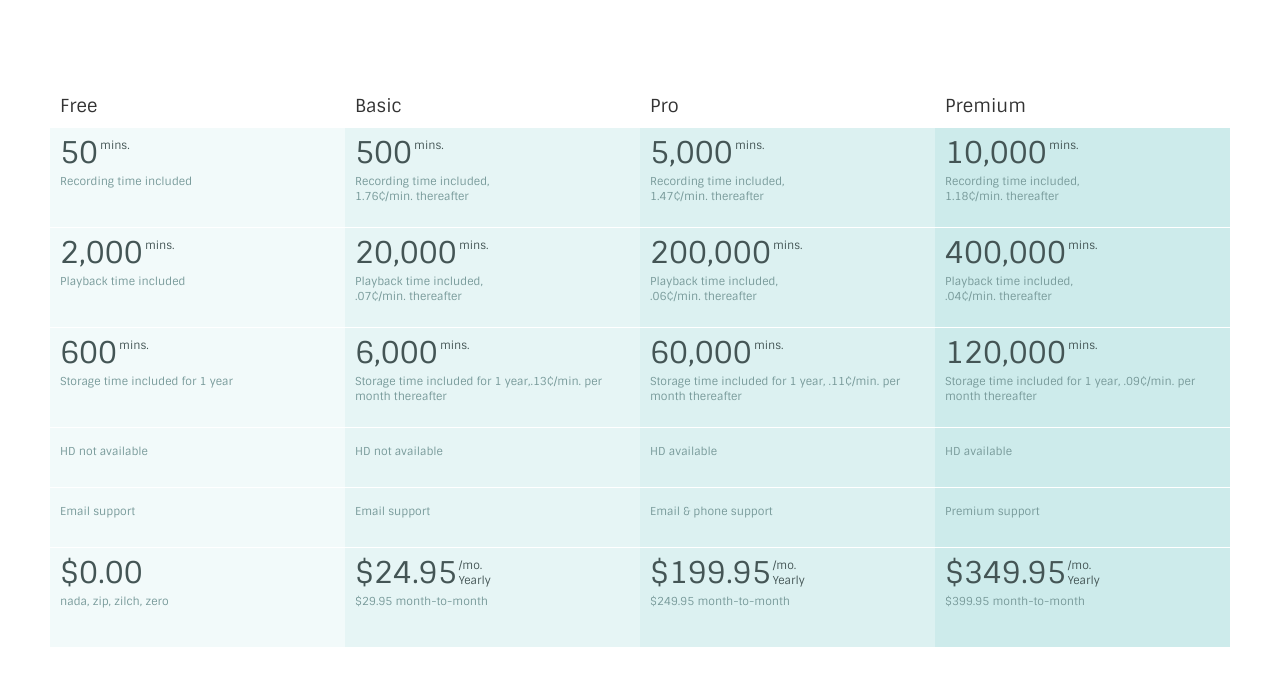
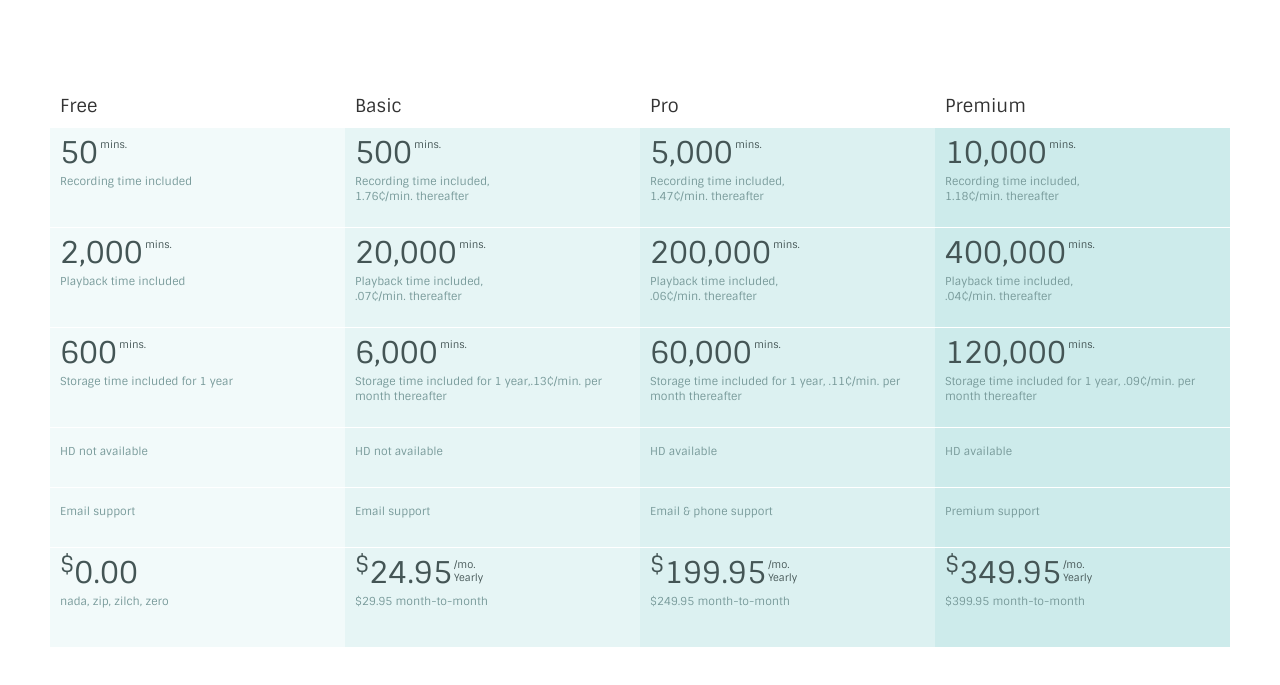
Before and after one commit to femmebot/WIP-zig-pricing, a plain HTML site: page index.html in a window 1280 px wide. Shown: the part 53-738 px from the top of the page. Drawn offline with nearby package versions, Linux system fonts and the light colour scheme; a web font is replaced by a local one.

Commit message:
styled blocks

```diff
--- a/css/pricing.css
+++ b/css/pricing.css
@@ -3,8 +3,8 @@
 .pricing .pricing-content { padding: 0; margin: 0; }
 .pricing .pricing-content h4 { padding: 40px 10px 0 10px; }
 .pricing .pricing-content p { font: 11px/15px 'Sintony', Helvetica, Arial, sans-serif; margin: 6px 0; color: #799; }
-.pricing .pricing-content div em { font: 30px/30px 'Sintony', Helvetica, Arial, sans-serif; font-style: normal; color: #455; float: left; display: block; margin: 0 2px 0 0; }
-.pricing .pricing-content .unit { font: 11px/15px 'Sintony', Helvetica, Arial, sans-serif; float: none; color: #455; display: block; min-height: 30px; }
+.pricing .pricing-content div em { font: 300 30px/30px 'Sintony', Helvetica, Arial, sans-serif; font-style: normal; color: #455; float: left; display: block; margin: 0 2px 0 0; }
+.pricing .pricing-content .unit { font: 10px/13px 'Sintony', Helvetica, Arial, sans-serif; float: none; color: #455; display: block; min-height: 30px; }
 
 /* Stylistic */
 .lt-aqua { background-color: #f2fafa; border-top: 1px solid #fff; padding: 10px 10px 15px 10px; min-height: 60px; }
--- a/index.html
+++ b/index.html
@@ -84,7 +84,7 @@
           <div class="lt-aqua taller"><em>600</em> <span class="unit">mins.</span> <p>Storage time included for 1 year</p></div>
           <div class="lt-aqua"><p>HD not available</p></div>
           <div class="lt-aqua"><p>Email support</p></div>
-          <div class="lt-aqua taller"><em>$0.00</em><span class="unit">&nbsp;</span><p>nada, zip, zilch, zero</p></div>
+          <div class="lt-aqua taller"><em><sup>$</sup>0.00</em><span class="unit">&nbsp;</span><p>nada, zip, zilch, zero</p></div>
         </div>
         <div class="col-xs-12 col-sm-3 pricing-content">
           <h4>Basic</h4>
@@ -93,7 +93,7 @@
           <div class="aqua taller"><em>6,000</em> <span class="unit">mins.</span> <p>Storage time included for 1 year,.13&cent;/min. per month thereafter</p></div>
           <div class="aqua"><p>HD not available</p></div>
           <div class="aqua"><p>Email support</p></div>
-          <div class="aqua taller"><em>$24.95</em><span class="unit">/mo. <br />Yearly</span><p>$29.95 month-to-month</p></div>
+          <div class="aqua taller"><em><sup>$</sup>24.95</em><span class="unit">/mo. <br />Yearly</span><p>$29.95 month-to-month</p></div>
           </div>
           <div class="col-xs-12 col-sm-3 pricing-content">
             <h4>Pro</h4>
@@ -102,7 +102,7 @@
             <div class="med-aqua taller"><em>60,000</em> <span class="unit">mins.</span> <p>Storage time included for 1 year, .11&cent;/min. per month thereafter</p></div>
             <div class="med-aqua"><p>HD available</p></div>
             <div class="med-aqua"><p>Email &amp; phone support</p></div>
-            <div class="med-aqua taller"><em>$199.95</em><span class="unit">/mo.<br/> Yearly</span> <p>$249.95 month-to-month</p></div>
+            <div class="med-aqua taller"><em><sup>$</sup>199.95</em><span class="unit">/mo.<br/> Yearly</span> <p>$249.95 month-to-month</p></div>
             </div>
             <div class="col-xs-12 col-sm-3 pricing-content">
              <h4>Premium</h4>
@@ -111,7 +111,7 @@
               <div class="dk-aqua taller"><em>120,000</em> <span class="unit">mins.</span> <p>Storage time included for 1 year, .09&cent;/min. per month thereafter</p></div>
               <div class="dk-aqua"><p>HD available</p></div>
               <div class="dk-aqua"><p>Premium support</p></div>
-              <div class="dk-aqua taller"><em>$349.95</em><span class="unit">/mo.<br/> Yearly</span><p>$399.95 month-to-month</p></div>
+              <div class="dk-aqua taller"><em><sup>$</sup>349.95</em><span class="unit">/mo.<br/> Yearly</span><p>$399.95 month-to-month</p></div>
               </div>
       </div>
     </div><!-- /container -->
```
